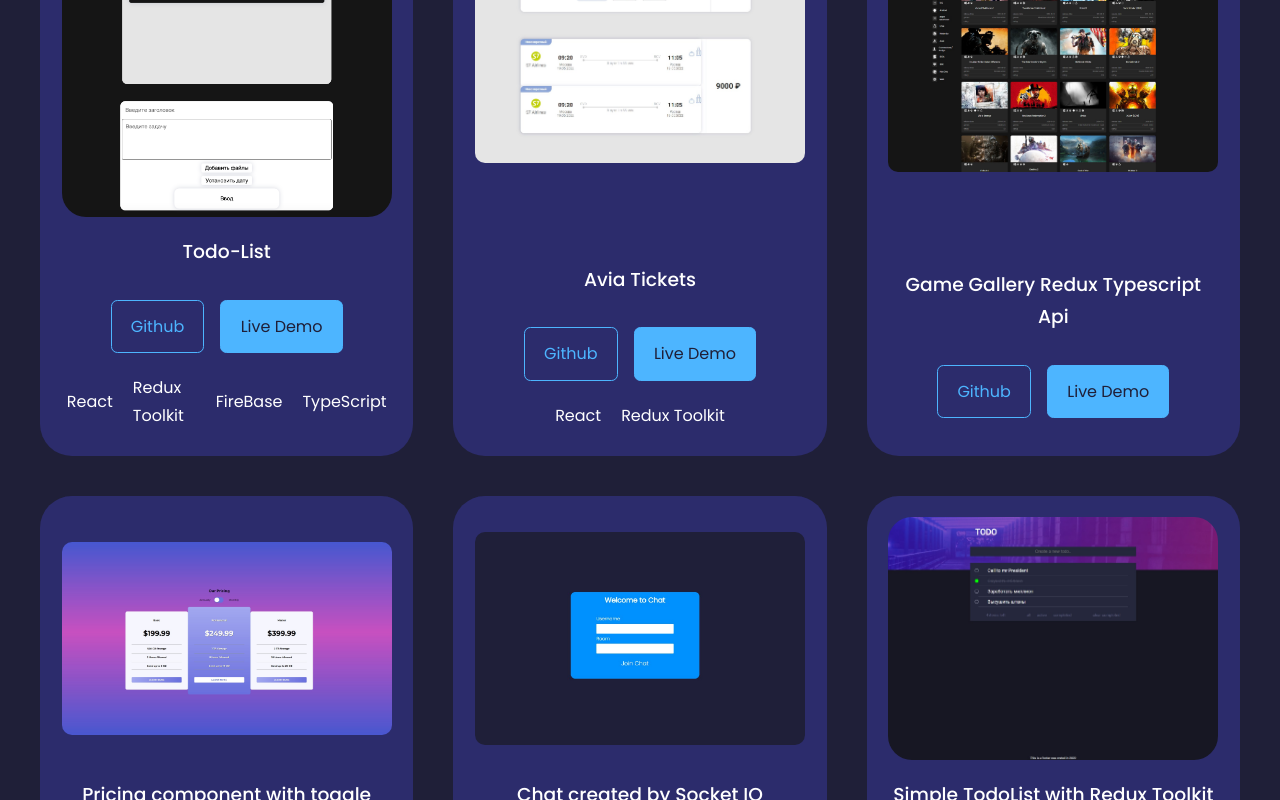
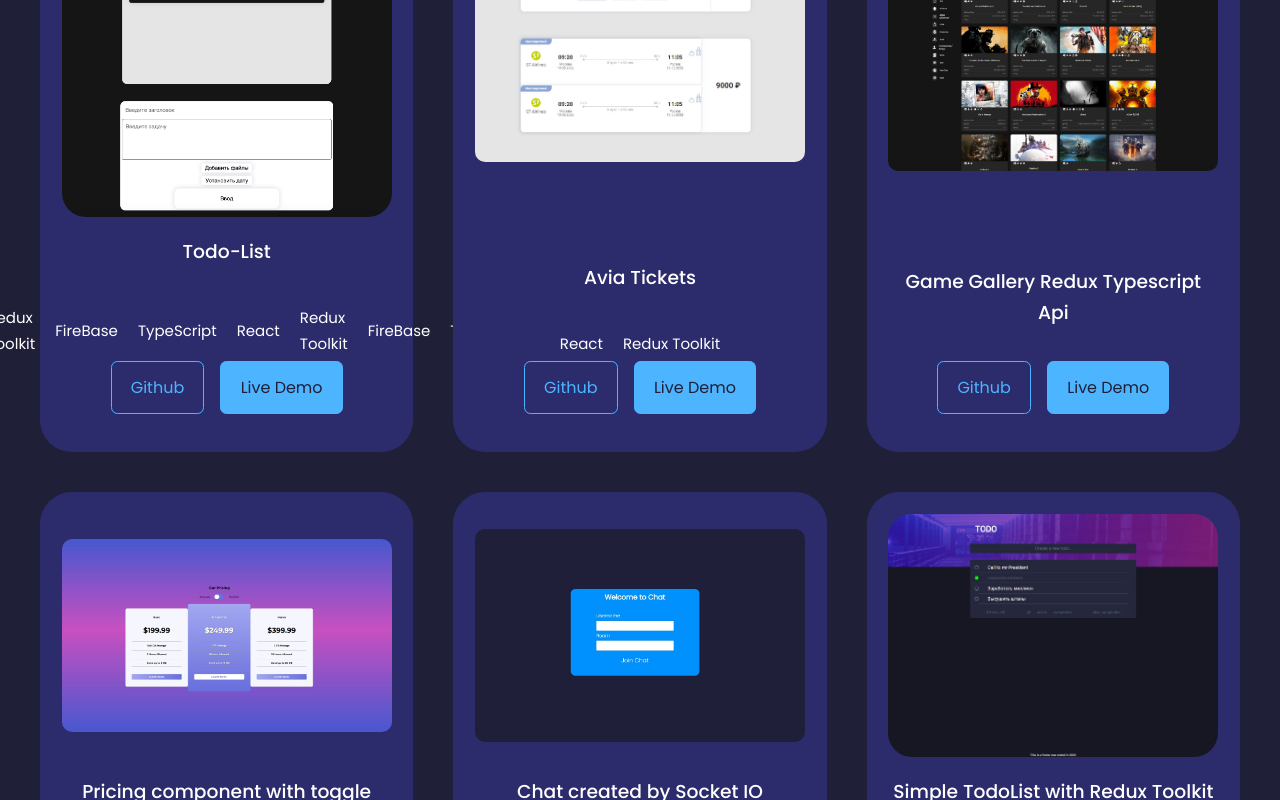
Before and after one commit to kykp/my-portfolio-web, a React (Create React App) app: page / in a window 1280 px wide. Shown: the part 1956-2756 px from the top of the page. Built offline with nearby package versions, Linux system fonts and the light colour scheme.

Commit message:
check new position

```diff
--- a/src/components/portfolio/Portfolio.jsx
+++ b/src/components/portfolio/Portfolio.jsx
@@ -27,7 +27,16 @@ const data = [
     title: "Todo-List",
     github: "https://github.com/kykp/woman_todo",
     demo: "https://woman-todo.vercel.app/",
-    technology: ["React", "Redux Toolkit", "FireBase", "TypeScript"],
+    technology: [
+      "React",
+      "Redux Toolkit",
+      "FireBase",
+      "TypeScript",
+      "React",
+      "Redux Toolkit",
+      "FireBase",
+      "TypeScript",
+    ],
   },
   {
     id: 16,
@@ -171,6 +180,13 @@ const Portfolio = ({ updateData, onClick }) => {
               </div>
               <div>
                 <h3>{title}</h3>
+                {technology && (
+                  <div className="portfolio__item_techology">
+                    {technology?.map((el) => (
+                      <span className="portfolio__techonlogy-item">{el}</span>
+                    ))}
+                  </div>
+                )}
                 <div className="portfolio__item-cta">
                   <a
                     href={github}
@@ -190,13 +206,6 @@ const Portfolio = ({ updateData, onClick }) => {
                   </a>
                 </div>
               </div>
-              {technology && (
-                <div className="portfolio__item_techology">
-                  {technology?.map((el) => (
-                    <span className="portfolio__techonlogy-item">{el}</span>
-                  ))}
-                </div>
-              )}
             </article>
           );
         })}
--- a/src/components/portfolio/portfolio.css
+++ b/src/components/portfolio/portfolio.css
@@ -46,6 +46,7 @@
     justify-content: center;
     align-items: center;
     gap: 10px;
+    font-size: 15px;
 }
 .portfolio__techonlogy-item{
     width: fit-content;
```
